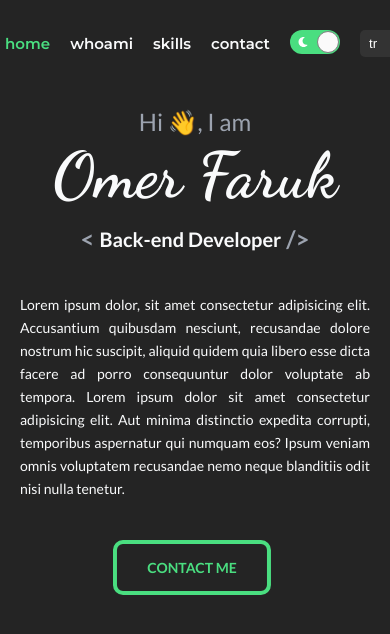
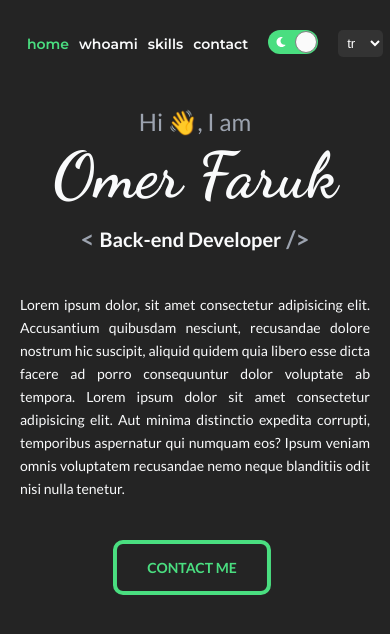
Before and after one commit to guleroglu/portfolio, a React (Vite) app: page / in a window 390 px wide. Shown: the top 634 px of the page. Built offline with nearby package versions, Linux system fonts and the light colour scheme.

Commit message:
updated Navbar.css

```diff
--- a/src/components/Navbar/Navbar.css
+++ b/src/components/Navbar/Navbar.css
@@ -2,7 +2,8 @@
   display: flex;
   align-items: center;
   justify-content: center;
-  column-gap: 30px;
+  margin:  auto;
+  column-gap: 40px;
 }
 
 .navbar a {
@@ -80,11 +81,11 @@ nav a:hover::after {
 
 @media (max-width: 530px) {
   .navbar {
-    column-gap: 20px;
+    column-gap: 10px;
   }
 
   .navbar a {
-    font-size: 15px;
+    font-size: 14px;
   }
 
    nav a::after {
@@ -104,11 +105,11 @@ nav a:hover::after {
 
 @media (max-width: 300px) {
   .navbar {
-    column-gap: 20px;
+    column-gap: 10px;
   }
 
   .navbar a {
-    font-size: 15px;
+    font-size: 13px;
   }
 
    nav a::after {
@@ -127,11 +128,11 @@ nav a:hover::after {
 
 @media (max-width: 250px) {
   .navbar {
-    column-gap: 20px;
+    column-gap: 10px;
   }
 
   .navbar a {
-    font-size: 15px;
+    font-size: 13px;
   }
 
    nav a::after {
```
